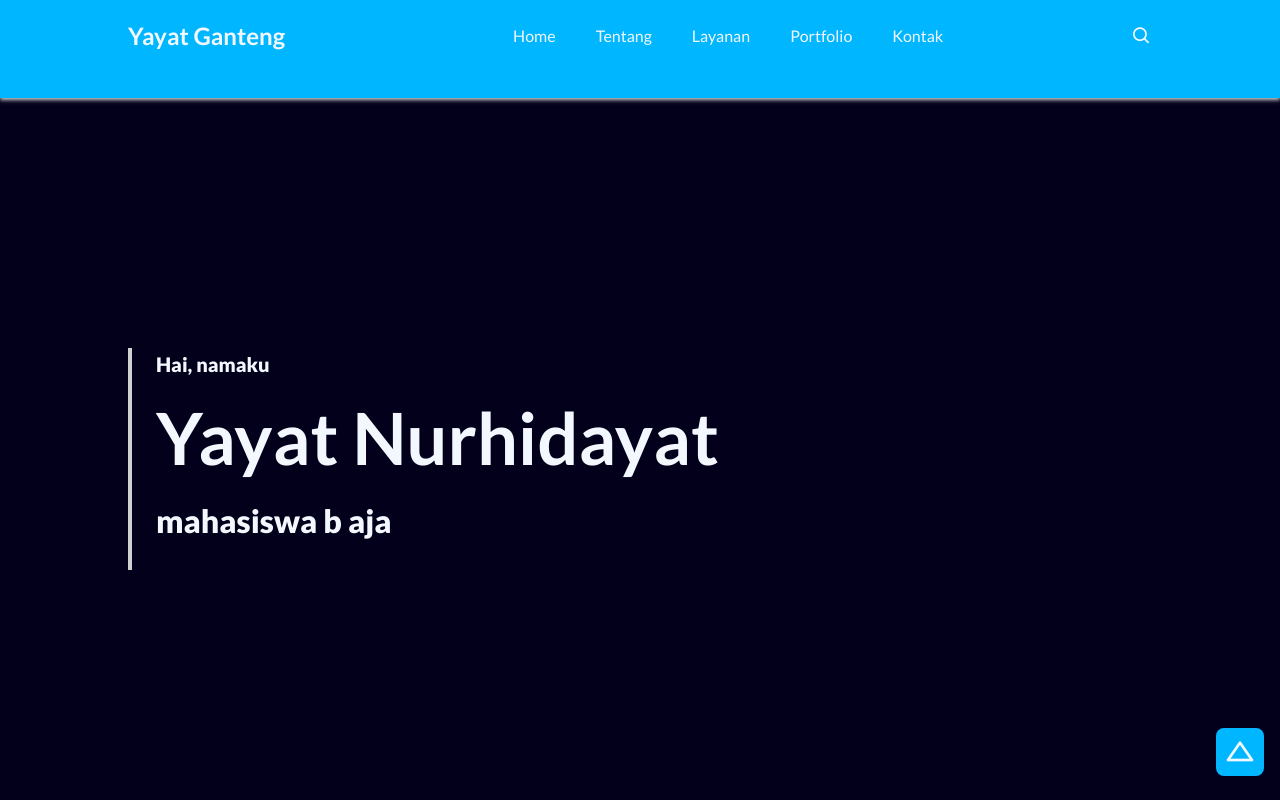
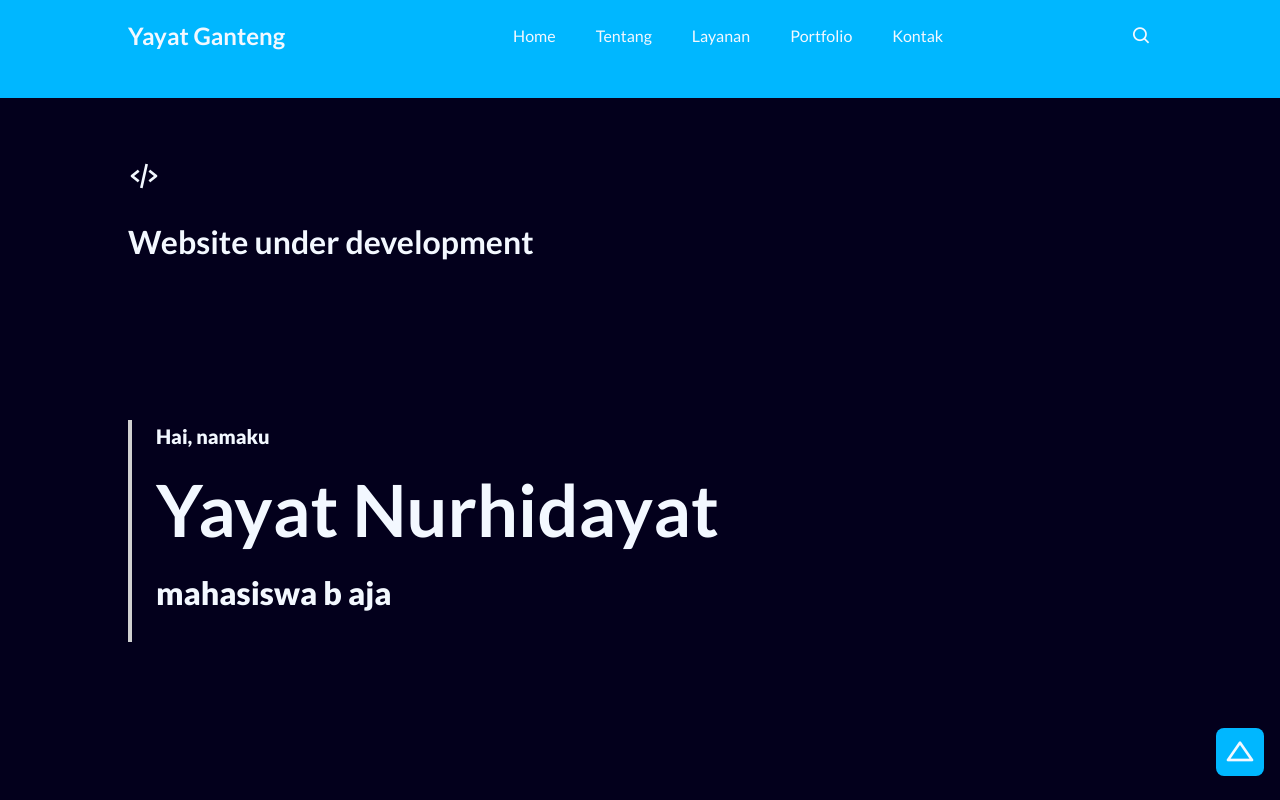
Before and after one commit to ynht-edu/portfolio_ynht, a plain HTML site: page index.html in a window 1280 px wide. Shown: the top 800 px of the page. Drawn offline with nearby package versions, Linux system fonts and the light colour scheme.

Commit message:
feat: add disclaimer

```diff
--- a/index.html
+++ b/index.html
@@ -35,7 +35,7 @@
         <br>
     </header>
     <div class="disclaimer bd-container bd-grid">
-        <box-icon name='code-alt'></box-icon>
+        <i class='bx bx-code-alt disclaimer__icon'></i>
         <h1>Website under development</h1>
     </div>
 
--- a/styles/styles.scss
+++ b/styles/styles.scss
@@ -129,7 +129,7 @@ img{
     top: 0;
     left: 0;
     z-index: var(--z-fixed);
-    background-color: var(--color-primary);
+    //background-color: var(--color-primary);
 }
 
 /*nav*/
@@ -204,7 +204,7 @@ img{
 
 .scroll-header{
     background-color: var(--color-secondary);
-    box-shadow: 0 2px 4px var(--color-white80);
+    //box-shadow: 0 2px 4px var(--color-secondary);
 }
 
 .scroll-header .nav__title, .scroll-header .nav__add, .scroll-header .nav__link{
@@ -252,7 +252,7 @@ img{
 }
 .home__container{
     position: relative;
-    height: calc(100vh var(--header-height));
+    height: calc(100vh - var(--header-height));
     grid-template-rows: repeat(2, max-content);
     align-content: space-around;
     row-gap: 2rem;
@@ -635,3 +635,14 @@ img{
         column-gap: 6rem;
     }
 }
+
+.disclaimer{
+    position: relative;
+    top: 10rem;
+    margin-bottom: 2.5rem;
+}
+
+.disclaimer__icon{
+    color: var(--color-white);
+    font-size: 2rem;
+}
```
Also changed, not shown: styles/styles.css, 1 other file.
